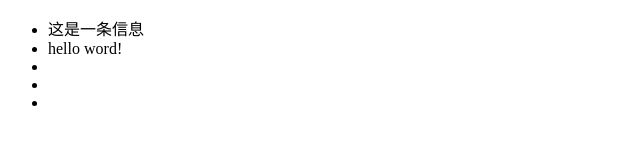
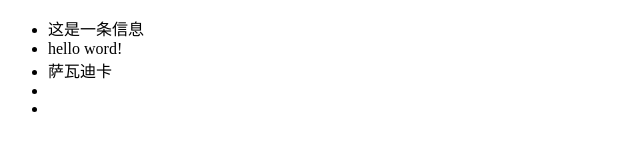
Before and after one commit to xiaohaibobo/myproject, a plain HTML site: page myjob.html in a window 1280 px wide. Shown: the whole page, without its empty margins (0-640 px from the left). Drawn offline with Linux system fonts and the light colour scheme.

Commit message:
修改myjob2

```diff
--- a/myjob.html
+++ b/myjob.html
@@ -10,7 +10,7 @@
     <ul>
         <li>这是一条信息</li>
         <li>hello word!</li>
-        <li></li>
+        <li>萨瓦迪卡</li>
         <li></li>
         <li></li>
     </ul>
```
